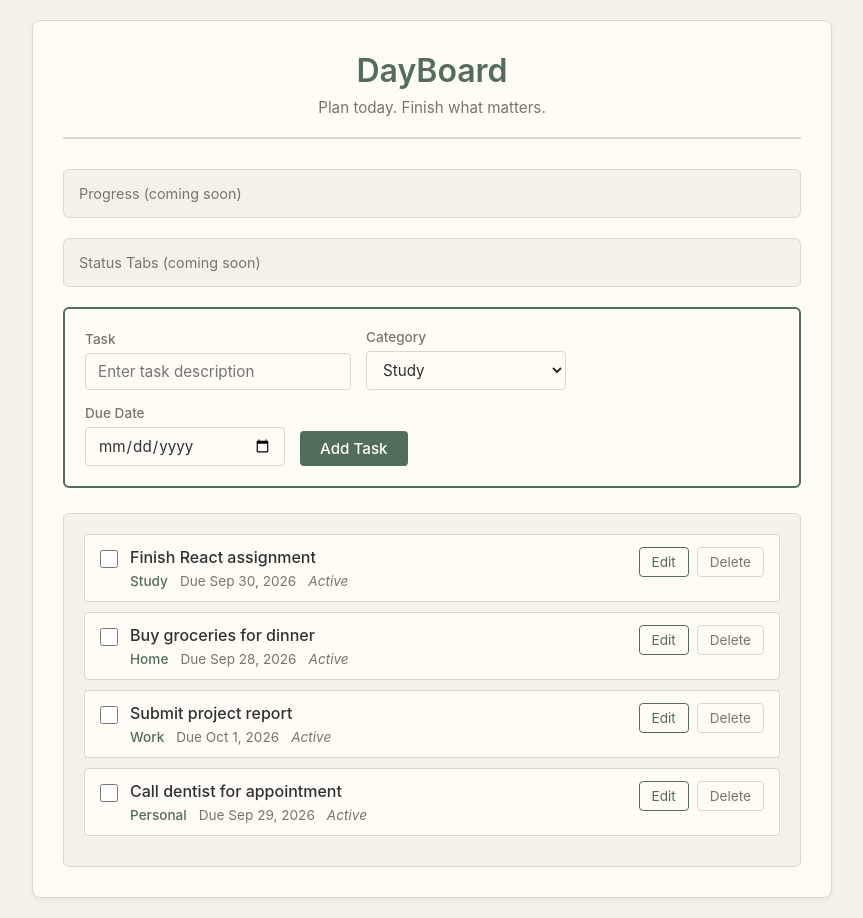
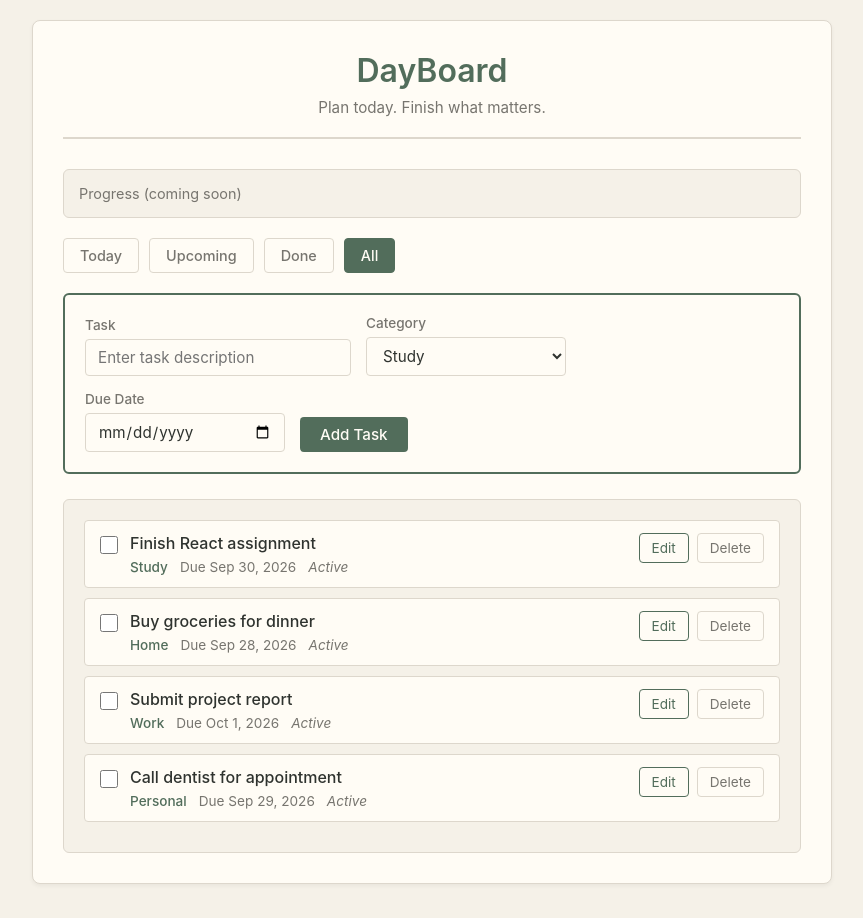
Before and after one commit to bindubasnet2007-droid/bindu_todo, a React (Create React App) app: page / in a window 1280 px wide. Shown: the whole page, without its empty margins (208-1071 px from the left). Built offline with nearby package versions, Linux system fonts and the light colour scheme; the HTML template or start-up script is replaced by a standard one.

Commit message:
add planner status tabs

```diff
--- a/src/App.js
+++ b/src/App.js
@@ -41,6 +41,8 @@ function App() {
     }
   ]);
 
+  const [activeTab, setActiveTab] = useState('All');
+
   const handleAddTask = (newTask) => {
     setTasks([...tasks, newTask]);
   };
@@ -74,15 +76,33 @@ function App() {
     }));
   };
 
+  const today = new Date().toISOString().split('T')[0];
+
+  const visibleTasks = tasks.filter((task) => {
+    if (activeTab === 'All') {
+      return true;
+    }
+    if (activeTab === 'Done') {
+      return task.completed === true;
+    }
+    if (activeTab === 'Today') {
+      return task.dueDate === today && task.completed === false;
+    }
+    if (activeTab === 'Upcoming') {
+      return task.dueDate > today && task.completed === false;
+    }
+    return true;
+  });
+
   return (
     <div className="app-container">
       <div className="main-content">
         <TopBar />
         <ProgressInfo />
-        <StatusTabs />
+        <StatusTabs activeTab={activeTab} setActiveTab={setActiveTab} />
         <QuickAdd onAddTask={handleAddTask} />
         <TaskSection
-          tasks={tasks}
+          tasks={visibleTasks}
           onToggleTask={handleToggleTask}
           onDeleteTask={handleDeleteTask}
           onEditTask={handleEditTask}
--- a/src/components/StatusTabs.js
+++ b/src/components/StatusTabs.js
@@ -1,7 +1,17 @@
-function StatusTabs() {
+function StatusTabs({ activeTab, setActiveTab }) {
+  const tabs = ['Today', 'Upcoming', 'Done', 'All'];
+
   return (
     <div className="status-tabs">
-      <p>Status Tabs (coming soon)</p>
+      {tabs.map((tab) => (
+        <button
+          key={tab}
+          className={`tab-button ${activeTab === tab ? 'active' : ''}`}
+          onClick={() => setActiveTab(tab)}
+        >
+          {tab}
+        </button>
+      ))}
     </div>
   );
 }
--- a/src/index.css
+++ b/src/index.css
@@ -79,16 +79,38 @@ body {
 
 /* Status Tabs */
 .status-tabs {
-  padding: 15px;
-  background-color: #F5F1E8;
-  border-radius: 6px;
+  display: flex;
+  gap: 10px;
   margin-bottom: 20px;
-  border: 1px solid #DDD7CC;
+  flex-wrap: wrap;
 }
 
-.status-tabs p {
+.tab-button {
+  padding: 8px 16px;
+  background-color: #FFFCF5;
   color: #77756F;
+  border: 1px solid #DDD7CC;
+  border-radius: 4px;
   font-size: 0.9rem;
+  font-weight: 500;
+  cursor: pointer;
+  font-family: inherit;
+  transition: all 0.2s;
+}
+
+.tab-button:hover {
+  background-color: #F5F1E8;
+  color: #2F332F;
+}
+
+.tab-button.active {
+  background-color: #526D5B;
+  color: #FFFCF5;
+  border-color: #526D5B;
+}
+
+.tab-button.active:hover {
+  background-color: #3f5447;
 }
 
 /* Quick Add */
```
